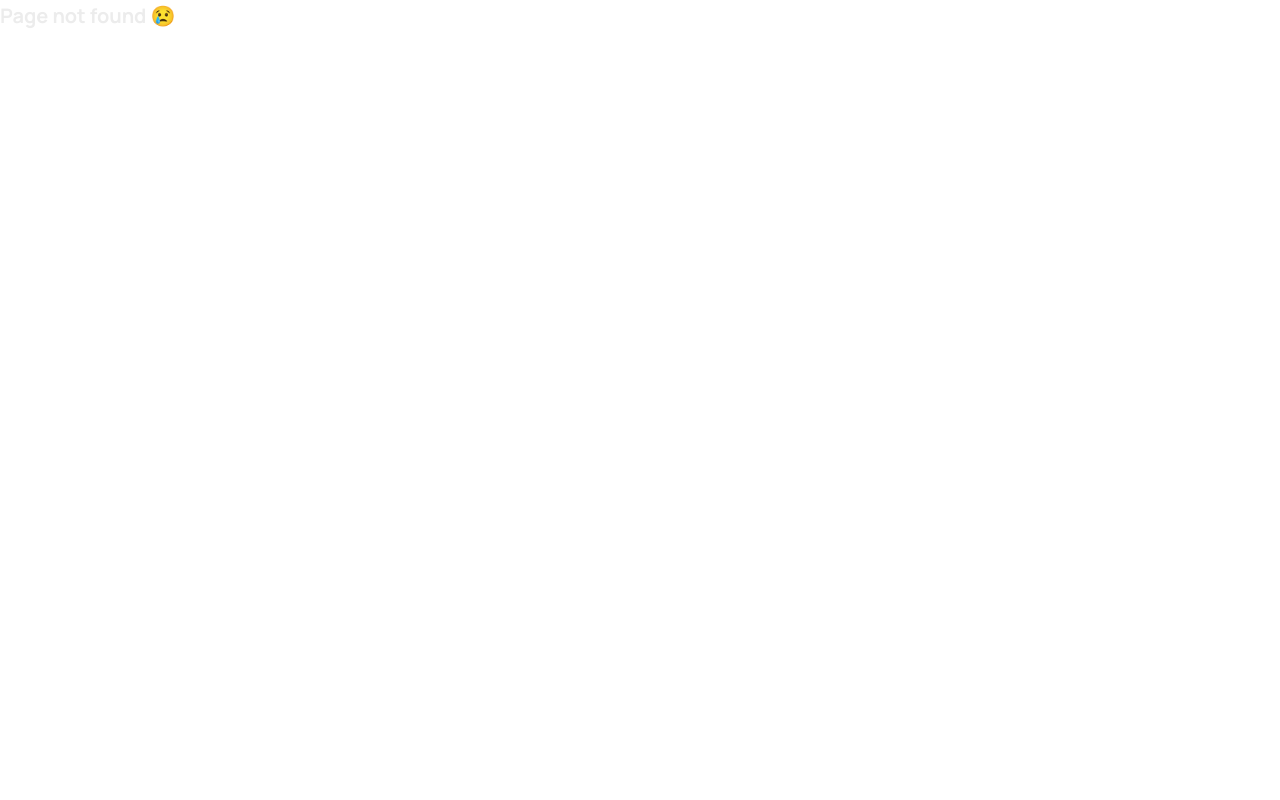
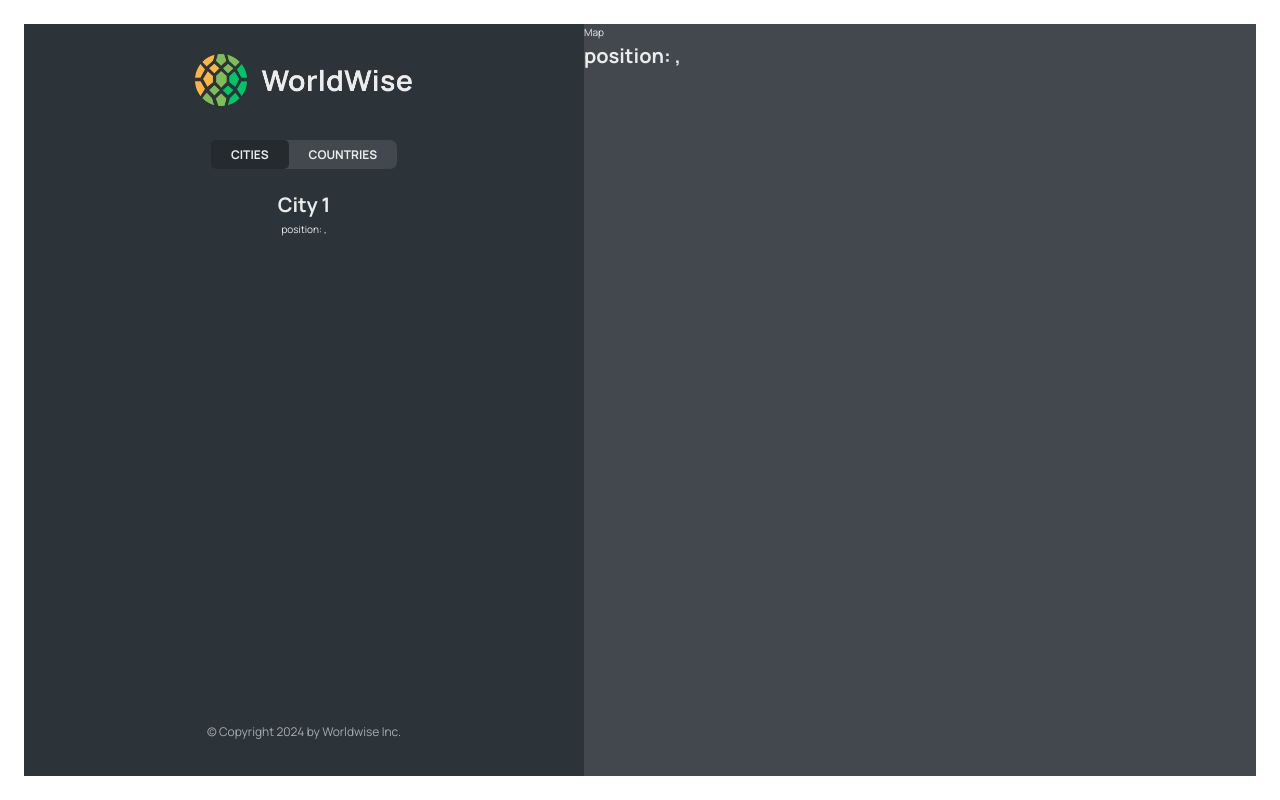
Before and after one commit to Blessino/World-Tracking, a React (Vite) app: page /app/cities/1 in a window 1280 px wide. Before the commit this address had no page. Built offline with nearby package versions, Linux system fonts and the light colour scheme; data requests are answered from the project's data file.

Commit message:
dynamic routing lat lng is made

```diff
--- a/src/App.jsx
+++ b/src/App.jsx
@@ -9,6 +9,7 @@ import PageNotFound from "./pages/PageNotFound";
 import Login from "./pages/Login";
 import CityList from "./components/CityList";
 import CountryList from "./components/CountryList";
+import City from "./components/City";
 
 const BASE_URL = "http://localhost:9000";
 
@@ -48,7 +49,11 @@ function App() {
             path="cities"
             element={<CityList cities={cities} isLoading={isLoading} />}
           />
-          <Route path="countries" element={<CountryList cities={cities} isLoading={isLoading} />} />
+          <Route path="cities/:id" element={<City />} />
+          <Route
+            path="countries"
+            element={<CountryList cities={cities} isLoading={isLoading} />}
+          />
           <Route path="form" element={<p>Form</p>} />
         </Route>
         <Route path="*" element={<PageNotFound />} />
--- a/src/components/City.jsx
+++ b/src/components/City.jsx
@@ -1,3 +1,4 @@
+import { useParams, useSearchParams } from "react-router-dom";
 import styles from "./City.module.css";
 
 const formatDate = (date) =>
@@ -9,6 +10,11 @@ const formatDate = (date) =>
   }).format(new Date(date));
 
 function City() {
+  const { id } = useParams();
+  const [searchParms, setSearchParams] = useSearchParams();
+  const lat = searchParms.get("lat");
+  const lng = searchParms.get("lng");
+
   // TEMP DATA
   const currentCity = {
     cityName: "Lisbon",
@@ -19,43 +25,50 @@ function City() {
 
   const { cityName, emoji, date, notes } = currentCity;
 
-  return (
-    <div className={styles.city}>
-      <div className={styles.row}>
-        <h6>City name</h6>
-        <h3>
-          <span>{emoji}</span> {cityName}
-        </h3>
-      </div>
+  return<>
+  <h1>City { id }</h1>
+  <p>
+    position: {lat}, {lng}
+  </p>
+  </>
 
-      <div className={styles.row}>
-        <h6>You went to {cityName} on</h6>
-        <p>{formatDate(date || null)}</p>
-      </div>
+  // return (
+  //   <div className={styles.city}>
+  //     <div className={styles.row}>
+  //       <h6>City name</h6>
+  //       <h3>
+  //         <span>{emoji}</span> {cityName}
+  //       </h3>
+  //     </div>
 
-      {notes && (
-        <div className={styles.row}>
-          <h6>Your notes</h6>
-          <p>{notes}</p>
-        </div>
-      )}
+  //     <div className={styles.row}>
+  //       <h6>You went to {cityName} on</h6>
+  //       <p>{formatDate(date || null)}</p>
+  //     </div>
 
-      <div className={styles.row}>
-        <h6>Learn more</h6>
-        <a
-          href={`https://en.wikipedia.org/wiki/${cityName}`}
-          target="_blank"
-          rel="noreferrer"
-        >
-          Check out {cityName} on Wikipedia &rarr;
-        </a>
-      </div>
+  //     {notes && (
+  //       <div className={styles.row}>
+  //         <h6>Your notes</h6>
+  //         <p>{notes}</p>
+  //       </div>
+  //     )}
 
-      <div>
-        <ButtonBack />
-      </div>
-    </div>
-  );
+  //     <div className={styles.row}>
+  //       <h6>Learn more</h6>
+  //       <a
+  //         href={`https://en.wikipedia.org/wiki/${cityName}`}
+  //         target="_blank"
+  //         rel="noreferrer"
+  //       >
+  //         Check out {cityName} on Wikipedia &rarr;
+  //       </a>
+  //     </div>
+
+  //     <div>
+  //       <ButtonBack />
+  //     </div>
+  //   </div>
+  // );
 }
 
 export default City;
--- a/src/components/CityItem.jsx
+++ b/src/components/CityItem.jsx
@@ -1,3 +1,4 @@
+import { Link } from "react-router-dom";
 import styles from "./CityItem.module.css"
 
 const formatDate = (date) =>
@@ -8,14 +9,16 @@ const formatDate = (date) =>
   }).format(new Date(date));
 
 function CityItem({city}) {
-  const {cityName, emoji, date} = city;
+  const {cityName, emoji, date, id, position} = city;
   console.log(city)
   return (
-    <li className={styles.cityItem}>
+    <li>
+      <Link  className={styles.cityItem} to={`${id}?lat=${position.lat}&lng=${position.lng}`} >
         <span className={styles.emoji}>{emoji}</span>
         <h3 className={styles.name}>{cityName}</h3>
         <time className={styles.date}>{formatDate(date)}</time>
         <button className={styles.deleteBtn}>&times;</button>
+      </Link>
     </li>
   )
 }
--- a/src/components/Map.jsx
+++ b/src/components/Map.jsx
@@ -1,9 +1,16 @@
+import { useSearchParams } from 'react-router-dom'
 import styles from './Map.module.css'
 
 function Map() {
+  const [searchParms, setSearchParams] = useSearchParams();
+  const lat = searchParms.get("lat");
+  const lng = searchParms.get("lng");
   return (
     <div className={styles.mapContainer}>
         <p>Map</p>
+        <h1>
+          position: {lat}, {lng}
+        </h1>
     </div>
   )
 }
```
